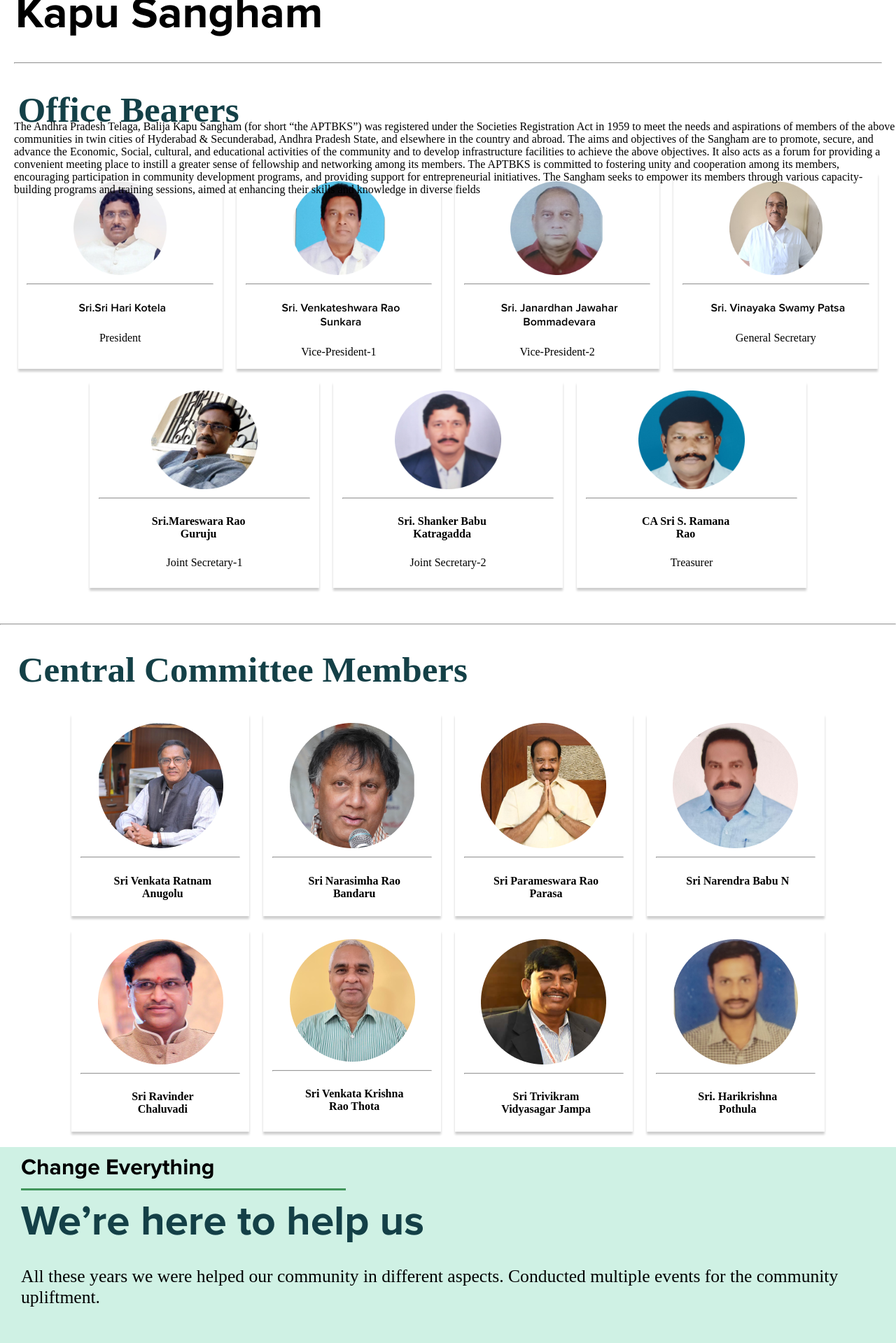
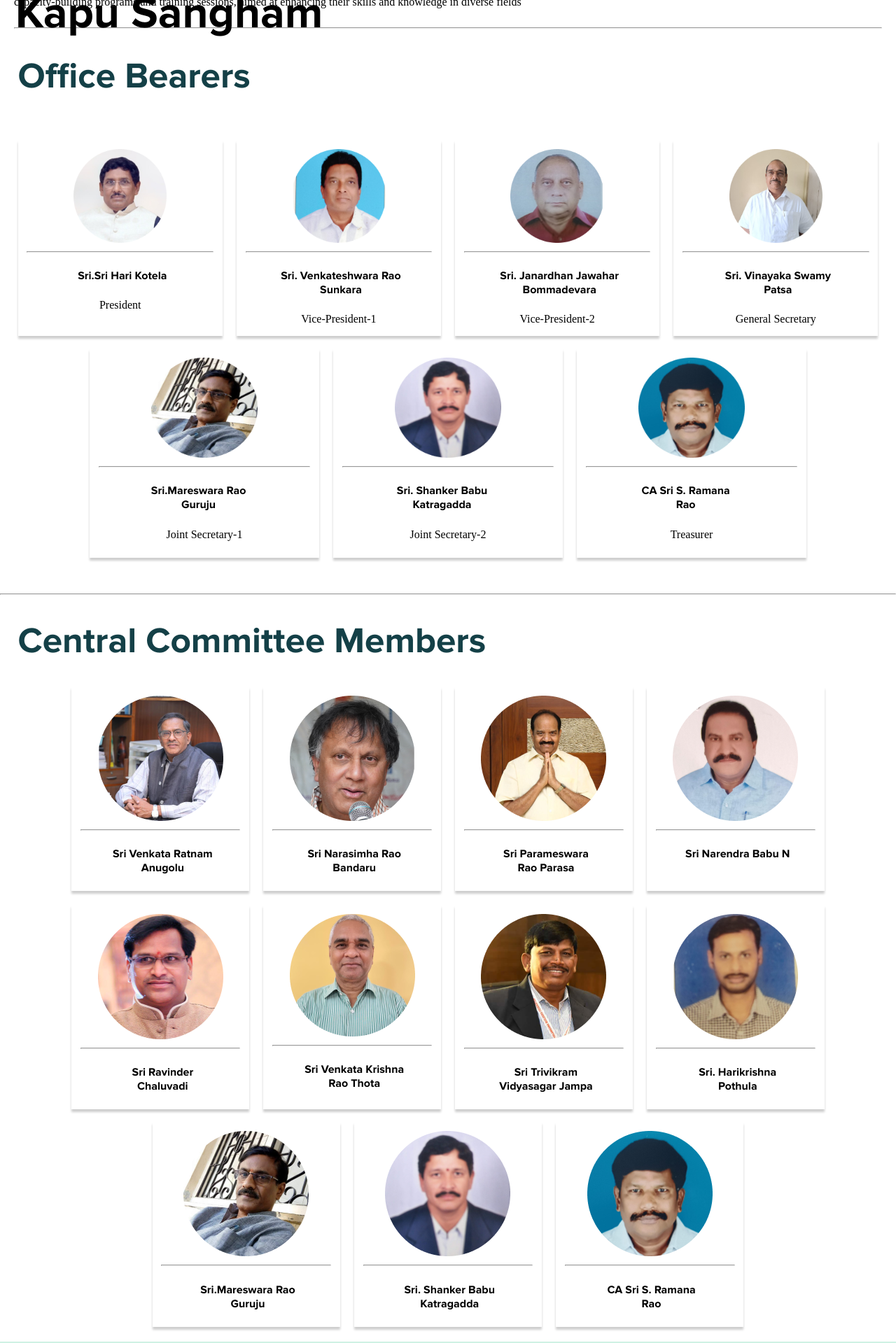
Before and after one commit to digiSprintSol/ds-aitbks-frontend, a React (Create React App) app: page / in a window 1280 px wide. Shown: the part 700-2619 px from the top of the page at 70% size. Built offline with nearby package versions, Linux system fonts and the light colour scheme; a web font is replaced by a local one.

Commit message:
feat(component): home page ui changes and logo changes

```diff
--- a/src/App.css
+++ b/src/App.css
@@ -20,13 +20,15 @@
   height: 20%;
   width: 15vw;
   /* border: 2px solid black; */
+
+  font-family: 'ProximaRegular';
   padding-right:5%;
   text-align: left;
 }
 
 .welcomeclass>:nth-child(2){
   margin-right: 4%;
-  transform: translate(0,18%);
+  transform: translate(0,12%);
 }
 
 .welcomeclass>:nth-child(3) {
@@ -35,10 +37,12 @@
   width: 6vw;
   height: 5%;
   font-size: 1.4vw;
+  font-family:"ProximaBold";
+
 }
 
 .welcomeclass>:nth-child(4) {
-  transform: translate(0,-8%);
+  transform: translate(6vw,1vw);
 }
 
 .firstparaheading{
@@ -52,9 +56,8 @@
 }
 
 .firstpara{
-  font-family: ProximaReular;
-  position: absolute;
-  top:107%;
+  font-family: 'ProximaReular';
+  transform: translate(0,4vw);
 }
 
 .secondpart{
@@ -82,12 +85,12 @@
   padding: 0 8vw;
 }
 
-.item2{
-  box-shadow: 0px 4px 3px #CECECE;
-  text-align: center;
-  padding:0 1vw;
-  padding-top: 1vw;
 
+.grid-container3 {
+  display: grid;
+  grid-template-columns: auto auto auto;
+  gap: 20px 20px;
+  padding: 0 17vw;
 }
 
 .fourthpart{
@@ -98,7 +101,7 @@
 
 .fourthpart>:nth-child(1){
   position: absolute;
-  transform: translate(0,45.7vw);
+  transform: translate(0,39.6vw);
 }
 
 
@@ -121,8 +124,9 @@
 }
 
 .fourthpartinside{
-  display: flex;
-  text-align: center;
+  margin-left: 3vw;
+  display: grid;
+  grid-template-columns: auto auto auto auto;
 }
 
 .fifthpart{
@@ -194,7 +198,7 @@
   position: absolute;
   z-index: 1;
   /* top:420%; */
-  transform: translate(0,19vw);
+  transform: translate(0,17vw);
   width: 98%;
 }
 
@@ -232,7 +236,7 @@
 
 .sixthpartinside>:nth-child(2){
   position: absolute;
-  transform: translate(100%,-25%);
+  transform: translate(50vw,-8vw);
 }
 
 .helpsupportbutton{
@@ -290,6 +294,7 @@
   column-gap: 0px;
   width: 45%;
   margin-left: 4%;
+  text-align: center;
 }
 
 .eighthpart>:nth-child(1){
--- a/src/pages/Home.jsx
+++ b/src/pages/Home.jsx
@@ -2,7 +2,7 @@
 import Button from "@mui/material/Button";
 import "../App.css";
 import Marquee from "react-fast-marquee";
-import sixty from "./images/sixty.png";
+// import fap from "./images/fap.png";
 import logo from "./images/logo.png";
 import cm1 from "./images/cm1.png";
 import cm2 from "./images/cm2.png";
@@ -27,7 +27,7 @@
 import group6 from "./images/group6.png";
 import group7 from "./images/group7.png";
 import group8 from "./images/group8.png";
-
+import sixty from "./images/sixty.png";
 import userIcon from "./images/userIcon.png";
 import quoteIcon from "./images/quoteIcon.png";
 import image1 from "./images/image1.png";
@@ -171,6 +171,48 @@
     },
   ];
 
+  const help = [
+    {
+      image: group1,
+      heading: "Cultural Events",
+    },
+    {
+      image: group2,
+      heading: "Scholarships",
+    },
+    {
+      image: group3,
+      heading: "Awards",
+    },
+    {
+      image: group4,
+      heading: "Parinaya Vedika",
+    },
+  ];
+
+  const count = [
+    {
+      image: group5,
+      heading: "4850+",
+      para: "Total Events",
+    },
+    {
+      image: group6,
+      heading: "3686+",
+      para: "Raised Funds",
+    },
+    {
+      image: group7,
+      heading: "480+",
+      para: "Scholarships",
+    },
+    {
+      image: group8,
+      heading: "2068+",
+      para: "Happy Members",
+    },
+  ];
+
   return (
     <div className="homepage">
       {/* <Header /> */}
@@ -215,7 +257,7 @@
           <h1>Welcome</h1>
           <img src={sixty} alt="sixty" height="20%" width="20%" />
           <h5>Years in Community Service</h5>
-          <img src={logo} alt="logo" height="60%" width="60%" />
+          <img src={logo} alt="logo" height="35%" width="35%" />
         </div>
         <h1 className="firstparaheading">
           All India Telaga Balija Kapu Sangham
@@ -251,6 +293,7 @@
             color: "#144047",
             fontSize: "4vw",
             transform: "translate(0,-2vw)",
+            fontFamily: "ProximaBold",
           }}
         >
           Office Bearers
@@ -265,7 +308,7 @@
                   border: "2px solid transparent",
                   width: "15vw",
                   marginLeft: "3vw",
-                  fontFamily: "ProximaSemibold",
+                  fontFamily: "ProximaBold",
                 }}
               >
                 {item.heading}
@@ -278,7 +321,7 @@
         {/* ---------------------------------------------------------------------------- */}
         <div className="grid-container2">
           {cmdata2.map((item) => (
-            <div className="item2">
+            <div className="item1">
               <img src={item.photo} alt="cm" height="50%" width="50%" />
               <hr />
               <h4
@@ -286,11 +329,12 @@
                   border: "2px solid transparent",
                   width: "12vw",
                   marginLeft: "5vw",
+                  fontFamily: "ProximaBold",
                 }}
               >
                 {item.heading}
               </h4>
-              <p>{item.para}</p>
+              <p style={{ fontFamily: "ProximaRegular" }}>{item.para}</p>
             </div>
           ))}
         </div>
@@ -299,7 +343,14 @@
 
       {/* 3rd part ------------------------------------------------------------- */}
       <div>
-        <h1 style={{ color: "#144047", fontSize: "4vw", marginLeft: "2vw" }}>
+        <h1
+          style={{
+            color: "#144047",
+            fontSize: "4vw",
+            marginLeft: "2vw",
+            fontFamily: "ProximaBold",
+          }}
+        >
           Central Committee Members
         </h1>
         <div className="grid-container" style={{ padding: "0 8vw" }}>
@@ -312,6 +363,28 @@
                   border: "2px solid transparent",
                   width: "12vw",
                   marginLeft: "3vw",
+                  fontFamily: "ProximaBold",
+                }}
+              >
+                {item.heading}
+              </h4>
+            </div>
+          ))}
+        </div>
+        <br />
+        {/* --------------------------------------------------------------------- */}
+        <div className="grid-container3">
+          {cmdata2.map((item) => (
+            <div className="item1">
+              <img src={item.photo} alt="cm" />
+              <hr />
+              <h4
+                style={{
+                  border: "2px solid transparent",
+                  width: "12vw",
+                  marginLeft: "5vw",
+                  fontFamily: "ProximaBold",
+                  transform: "translate(-1.5vw,0)",
                 }}
               >
                 {item.heading}
@@ -324,41 +397,19 @@
       {/* 4th part --------------------------------------------------------------------------- */}
       <div className="fourthpart">
         <img src={image1} alt="tracedimage" width="95%" />
-        <h1 style={{ fontFamily: "ProximaBold" }}>Change Everything</h1>
+        <h1 style={{ fontFamily: "ProximaSemibold" }}>Change Everything</h1>
         <h1 style={{ fontFamily: "ProximaBold" }}>We’re here to help us</h1>
         <p style={{ fontFamily: "ProximaRegular" }}>
           All these years we were helped our community in different aspects.
           Conducted multiple events for the community upliftment.
         </p>
         <div className="fourthpartinside">
-          <div>
-            <img src={group1} alt="group" />
-            <h1 style={{ fontFamily: "ProximaBold" }}>Cultural Events</h1>
-            <p style={{ fontFamily: "ProximaRegular" }}>
-              When nothing Prevents our to we like best, every pleasure to be.
-            </p>
-          </div>
-          <div>
-            <img src={group2} alt="group" />
-            <h1 style={{ fontFamily: "ProximaBold" }}>Scholarships</h1>
-            <p style={{ fontFamily: "ProximaRegular" }}>
-              When nothing Prevents our to we like best, every pleasure to be.
-            </p>
-          </div>
-          <div>
-            <img src={group3} alt="group" />
-            <h1 style={{ fontFamily: "ProximaBold" }}>Awards</h1>
-            <p style={{ fontFamily: "ProximaRegular" }}>
-              When nothing Prevents our to we like best, every pleasure to be.
-            </p>
-          </div>
-          <div>
-            <img src={group4} alt="group" />
-            <h1 style={{ fontFamily: "ProximaBold" }}>Parinaya Vedika</h1>
-            <p style={{ fontFamily: "ProximaRegular" }}>
-              When nothing Prevents our to we like best, every pleasure to be.
-            </p>
-          </div>
+          {help.map((item) => (
+            <div style={{ textAlign: "center" }}>
+              <img src={item.image} alt="group" />
+              <h1 style={{ fontFamily: "ProximaSemibold" }}>{item.heading}</h1>
+            </div>
+          ))}
         </div>
       </div>
 
@@ -379,9 +430,9 @@
               <div className="fifthpartinsidetwo">
                 <img src={userIcon} alt="user_icon" height="50%" width="16%" />
                 <div>
-                  <h1>{item.name}</h1>
-                  <p>{item.tag}</p>
-                  <p>{item.info}</p>
+                  <h1 style={{ fontFamily: "ProximaBold" }}>{item.name}</h1>
+                  <p style={{ fontFamily: "ProximaRegular" }}>{item.tag}</p>
+                  <p style={{ fontFamily: "ProximaRegular" }}>{item.info}</p>
                 </div>
                 <img
                   src={quoteIcon}
@@ -409,8 +460,10 @@
 
       {/* 6th part ---------------------------------------------------------------------------------------- */}
       <div className="sixthpart">
-        <h1>We’re here to support our people</h1>
-        <h1>
+        <h1 style={{ fontFamily: "ProximaSemibold" }}>
+          We’re here to support our people
+        </h1>
+        <h1 style={{ fontFamily: "ProximaBold" }}>
           Helping for the people and support Kapu community and under previlaged
         </h1>
         <div className="sixthpartinside">
@@ -459,10 +512,36 @@
         </Button>
       </div>
 
+      {/* 7-2th part -------------------------------------------------------------------------------------------- */}
+      <div className="seventhpart">
+        <img src={image5} alt="tracedimage" />
+        <h1 style={{ fontFamily: "ProximaBold" }}>Awards</h1>
+        <div className="gallerycontainer">
+          {gallery.map((item) => (
+            <div className="galleryitem1">
+              <img src={item} alt="grouppicture" height="95%" width="95%" />
+            </div>
+          ))}
+        </div>
+        <Button
+          variant="contained"
+          disableElevation
+          sx={{
+            backgroundColor: "#23A380",
+            marginLeft: "5vw",
+            width: "20%",
+            borderRadius: "15px",
+            marginTop: "5%",
+          }}
+        >
+          VIEW MORE PHOTOS
+        </Button>
+      </div>
+
       {/* 8th part ------------------------------------------------------------------------------------------------- */}
       <div className="eighthpart">
         <img src={image6} alt="tracedimage" height="40%" width="45%" />
-        <h1 style={{ fontFamily: "ProximaBold" }}>
+        <h1 style={{ fontFamily: "ProximaSemibold" }}>
           Let’s support us to help us
         </h1>
         <h1 style={{ fontFamily: "ProximaBold" }}>
@@ -470,26 +549,13 @@
           community.
         </h1>
         <div className="eighthpartinside">
-          <div>
-            <img src={group5} alt="group" />
-            <h1>4850+</h1>
-            <p>Total Events</p>
-          </div>
-          <div>
-            <img src={group6} alt="group" />
-            <h1>3686+</h1>
-            <p>Raised Funds</p>
-          </div>
-          <div>
-            <img src={group7} alt="group" />
-            <h1>480+</h1>
-            <p>Scholarships</p>
-          </div>
-          <div>
-            <img src={group8} alt="group" />
-            <h1>2068+</h1>
-            <p>Happy Members</p>
-          </div>
+          {count.map((item) => (
+            <div>
+              <img src={item.image} alt="group" />
+              <h1 style={{ fontFamily: "ProximaBold" }}>{item.heading}</h1>
+              <p style={{ fontFamily: "ProximaRegular" }}>{item.para}</p>
+            </div>
+          ))}
         </div>
         <Button
           variant="contained"
@@ -497,7 +563,7 @@
           sx={{
             backgroundColor: "#23A380",
             marginLeft: "5vw",
-            width: "15%",
+            width: "12%",
             borderRadius: "15px",
             marginBottom: "5%",
           }}
```
Also changed, not shown: src/pages/PresidentUser.jsx (+5 -5 lines), src/pages/images/logo.png, src/pages/images/sixty.png.
